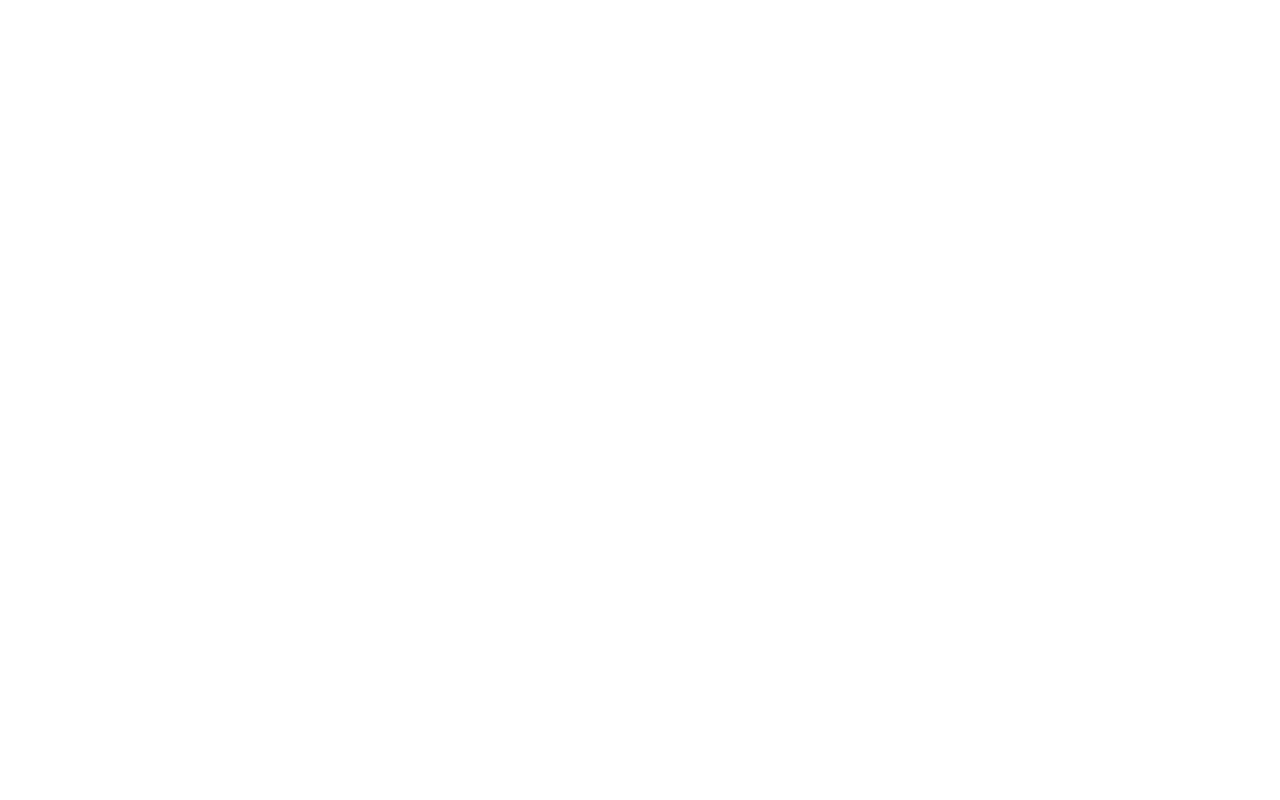
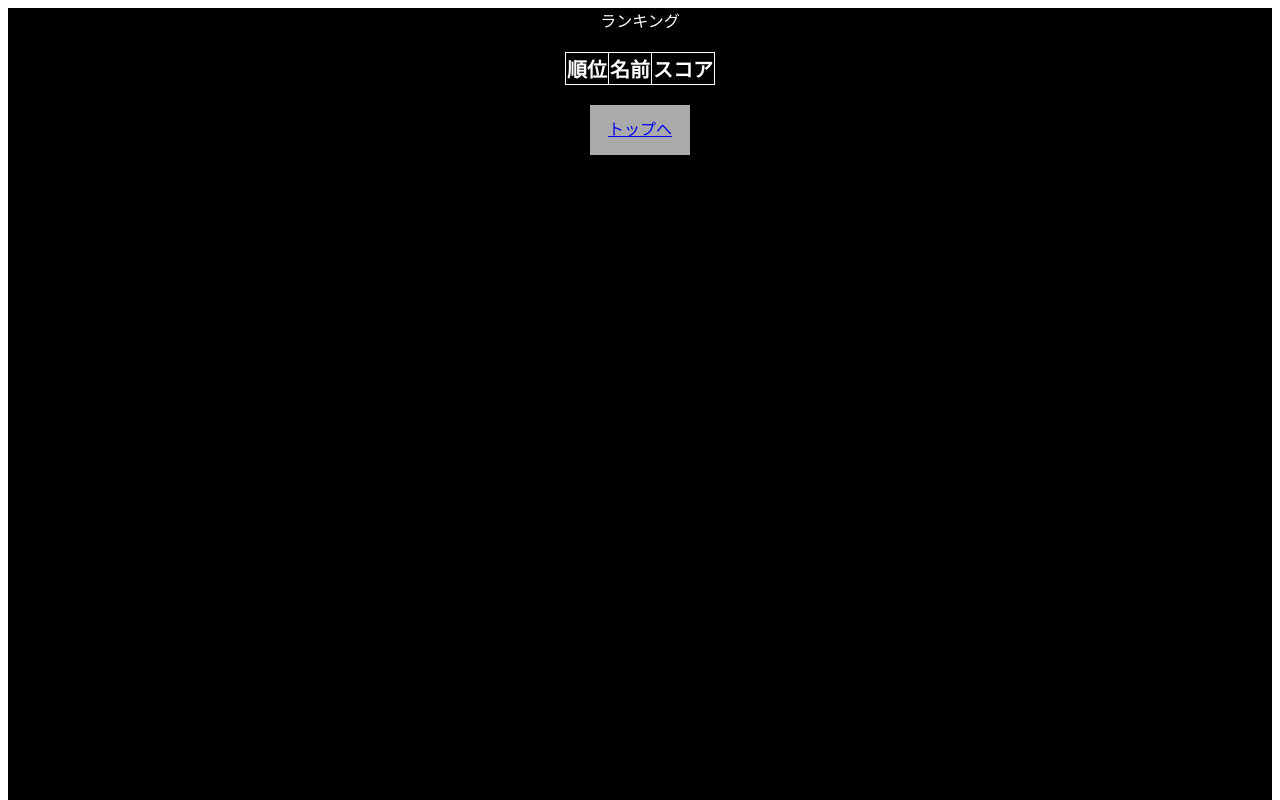
Before and after one commit to YukiOmori/memorize-game, a plain HTML site: page ranking.html in a window 1280 px wide. Shown: the top 800 px of the page. Drawn offline with nearby package versions, Linux system fonts and the light colour scheme.

Commit message:
ランキング表示機能を実装

```diff
--- a/js/ranking.js
+++ b/js/ranking.js
@@ -0,0 +1,13 @@
+function drawRankingGrid(rankingArray) {
+  let rankingTableCode = '<tr><th>順位</th><th>名前</th><th>スコア</th></tr><tr>';
+  rankingArray.forEach((data, index) => {
+    rankingTableCode += '<tr><td>' + (index + 1) + '<td>' + data.playerName + '</td>' + '<td>' + data.score + '</td></tr>'
+  });
+  $('#ranking').append(rankingTableCode);
+}
+
+$(() => {
+  let rankingArray = localStorage.getItem('rankingArray') ? JSON.parse(localStorage.getItem('rankingArray')) : [];
+  rankingArray.sort((a, b) => {return b.score - a.score;});
+  drawRankingGrid(rankingArray);
+});
--- a/ranking.html
+++ b/ranking.html
@@ -7,9 +7,13 @@
   <script src="https://ajax.googleapis.com/ajax/libs/jquery/3.2.1/jquery.min.js"></script>
 </head>
 <body>
+    <div id="rankingPage">
+      <div>ランキング</div>
+      <table id="ranking">
+      </table>
 
-    <div class="button" id="backToTopButton"><a href="index.html">トップへ</a></div>
-
+      <div class="button" id="backToTopButton2"><a href="index.html">トップへ</a></div>
+    </div>
 <script type="text/javascript" src="js/ranking.js"></script>
 </body>
 </html>
--- a/stylesheets/css/main.css
+++ b/stylesheets/css/main.css
@@ -2,8 +2,39 @@
   background-color: #000;
   color: #fff;
   width: 100%;
-  height: 100%;
-  position: fixed;
+  height: 1000px;
+}
+
+#title{
+  font-size: 48px;
+  padding-top: 20px;
+}
+
+#playerName{
+  margin-top: 40px;
+}
+
+#rankingPage{
+  background-color: #000;
+  color: #fff;
+  width: 100%;
+  height: 1000px;
+}
+
+#ranking{
+  padding-top: 20px;
+  margin: 20px auto;
+  border: solid 1px #fff;
+  border-collapse: collapse;
+}
+
+#rankingPage td{
+  color: #fff;
+}
+
+#ranking th, #ranking td{
+  font-size: 20px;
+  border: solid 1px #fff;
 }
 
 body{
```
Also changed, not shown: index.html (+1 -0 lines).
